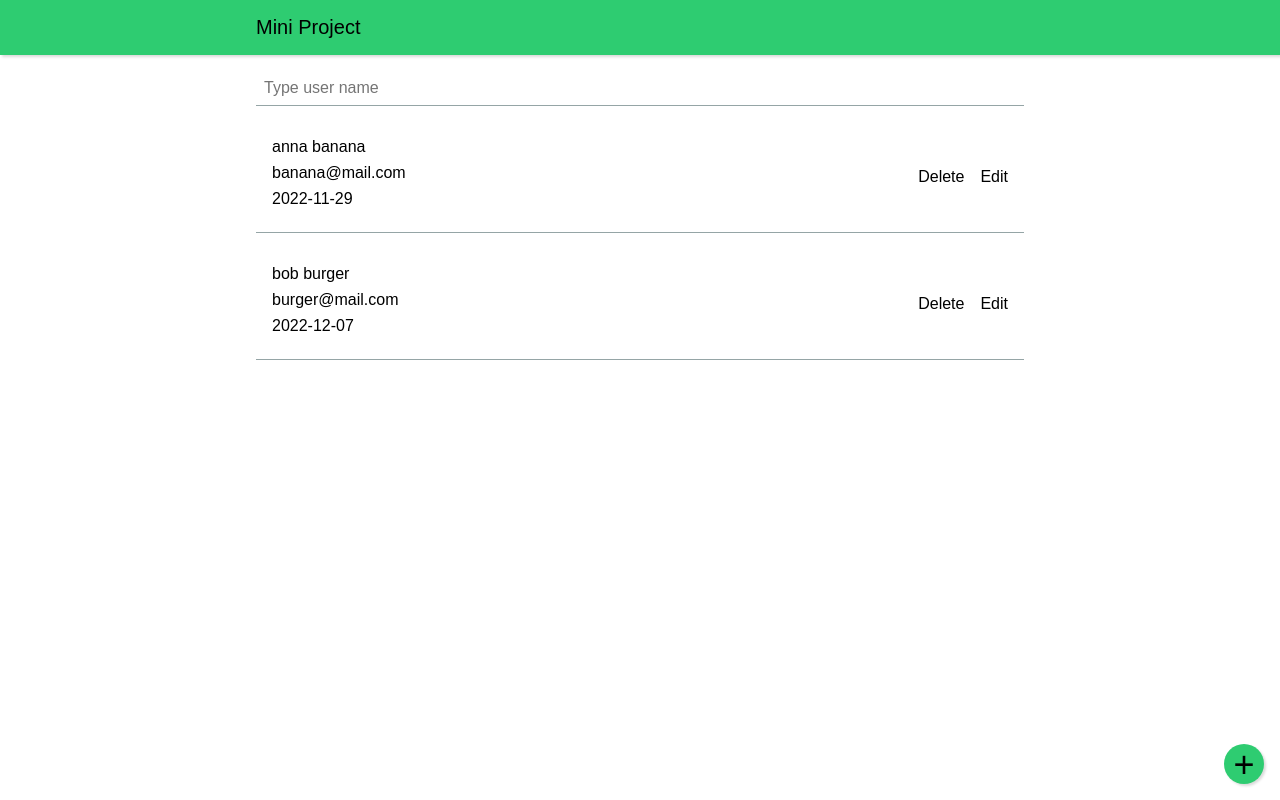
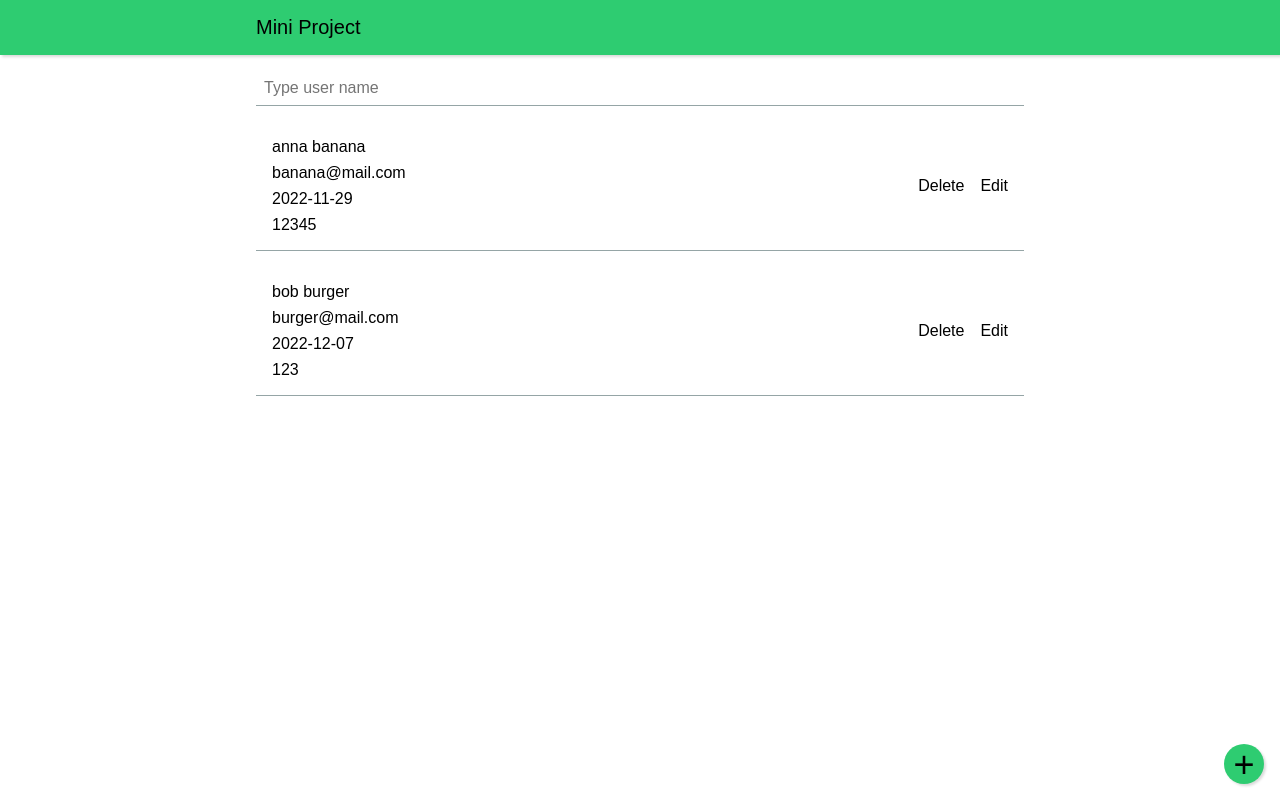
Before and after one commit to kovalov/user-list-mini-project, a React (Vite) app: page / in a window 1280 px wide. Built offline with nearby package versions, Linux system fonts and the light colour scheme; data requests are answered from the project's data file.

Commit message:
amended list element

```diff
--- a/src/components/UserList.jsx
+++ b/src/components/UserList.jsx
@@ -28,7 +28,7 @@ export const UserList = ({
             <li className={styles.value}>{`${item.first} ${item.last}`}</li>
             <li className={styles.value}>{item.email}</li>
             <li className={styles.value}>{item.dob}</li>
-            <li className={styles.value}>{item.tel}</li>
+            <li className={styles.value}>{item.phone}</li>
           </ul>
           <div className={styles.controls}>
             <button
```
